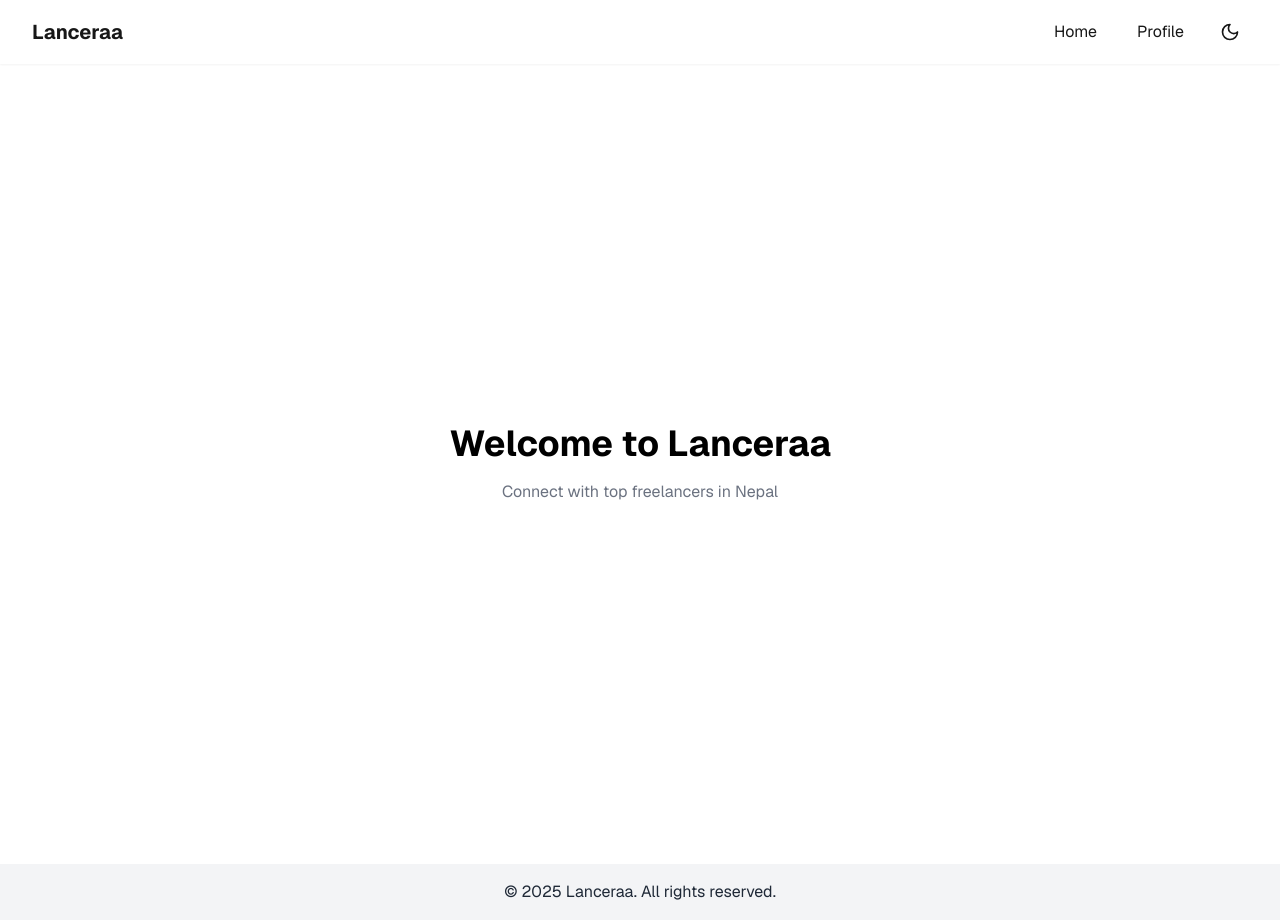
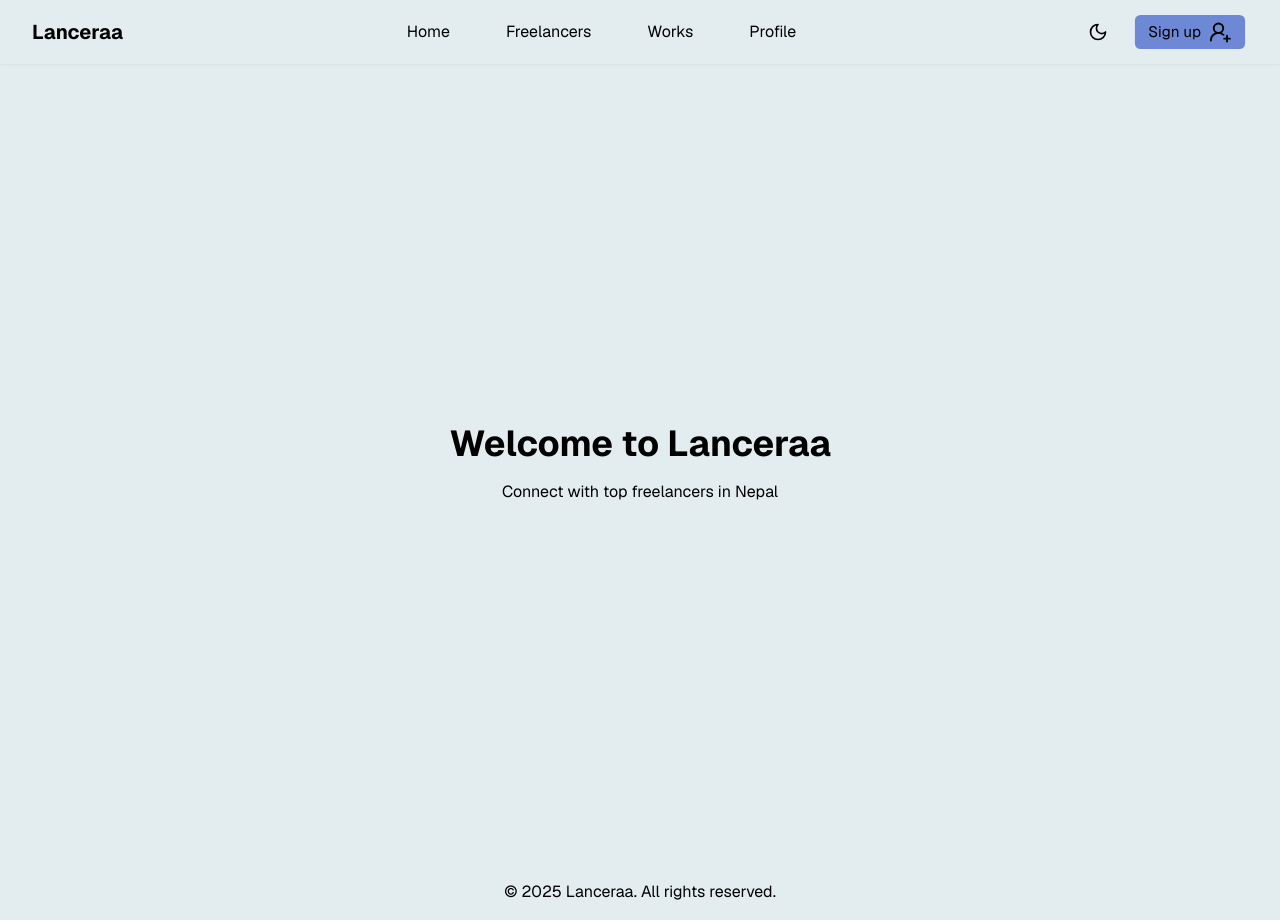
Before and after one commit to biplovgautam/lanceraa-frontend, a Next.js app: page / in a window 1280 px wide. Built offline with nearby package versions, Linux system fonts and the light colour scheme.

Commit message:
little changes in navbar and color variables

```diff
--- a/src/components/layout/Footer.tsx
+++ b/src/components/layout/Footer.tsx
@@ -6,7 +6,7 @@ export default function Footer() {
   const { theme } = useThemeContext();
 
   return (
-    <footer className="bg-[var(--secondary)] text-[var(--secondary-foreground)]">
+    <footer className="bg-[var(--background)] text-[var(--text)]">
       <div className="max-w-7xl mx-auto py-4 px-4 sm:px-6 lg:px-8">
         <div className="flex flex-col items-center space-y-2">
           <p className="text-center">
--- a/src/components/layout/TopNavbar.tsx
+++ b/src/components/layout/TopNavbar.tsx
@@ -1,35 +1,54 @@
 'use client'
 
 import Link from "next/link";
-import { Sun, Moon } from "lucide-react";
+import { Sun, Moon, UserRoundPlus } from "lucide-react";
 import { useThemeContext } from "@/components/theme-provider";
 
 export default function TopNavbar() {
   const { theme, toggleTheme } = useThemeContext();
 
   return (
-    <nav className="fixed top-0 left-0 right-0 bg-[var(--navbar)] text-[var(--navbar-foreground)] shadow-sm z-10">
+    <nav className="fixed top-0 left-0 right-0 bg-[var(--background)] text-[var(--text)] shadow-sm z-10">
       <div className="max-w-7xl mx-auto px-4 sm:px-6 lg:px-8">
         <div className="flex justify-between h-16 items-center">
-          <Link href="/" className="font-bold text-xl text-[var(--navbar-foreground)]">
+          {/* Logo */}
+          <Link href="/" className="font-bold text-xl text-[var(--text)]">
             Lanceraa
           </Link>
-          <div className="flex items-center space-x-4">
+
+          {/* Center Navigation Links */}
+          <div className="flex-1 flex justify-center items-center space-x-8">
             <Link
               href="/"
-              className="text-[var(--navbar-foreground)] hover:text-[var(--muted-foreground)] px-3 py-2 rounded-md"
+              className="text-[var(--text)] hover:text-[var(--accent)] px-3 py-2 rounded-md transition-colors duration-200"
             >
               Home
             </Link>
             <Link
+              href="/freelancers"
+              className="text-[var(--text)] hover:text-[var(--accent)] px-3 py-2 rounded-md transition-colors duration-200"
+            >
+              Freelancers
+            </Link>
+            <Link
+              href="/works"
+              className="text-[var(--text)] hover:text-[var(--accent)] px-3 py-2 rounded-md transition-colors duration-200"
+            >
+              Works
+            </Link>
+            <Link
               href="/profile"
-              className="text-[var(--navbar-foreground)] hover:text-[var(--muted-foreground)] px-3 py-2 rounded-md"
+              className="text-[var(--text)] hover:text-[var(--accent)] px-3 py-2 rounded-md transition-colors duration-200"
             >
               Profile
             </Link>
+          </div>
+
+          {/* Right Side Actions */}
+          <div className="flex items-center space-x-4">
             <button
               onClick={toggleTheme}
-              className="p-2 rounded-md hover:bg-[var(--accent)] text-[var(--navbar-foreground)]"
+              className="p-2 rounded-md hover:bg-[gray] text-[var(--text)] transition-colors duration-300"
               aria-label="Toggle theme"
             >
               {theme === 'dark' ? (
@@ -38,6 +57,16 @@ export default function TopNavbar() {
                 <Moon className="h-5 w-5" />
               )}
             </button>
+            <button
+              className="flex items-center space-x-2 bg-[var(--accent)] text-[var(--text)]
+              px-3.5 py-1.5 rounded-md transition-all duration-300 ease-in-out scale-95
+              hover:shadow-[0_0_15px_rgba(109,136,213,0.5)]
+              dark:hover:shadow-[0_0_15px_rgba(42,70,146,0.5)]
+              hover:scale-100 transform origin-center"
+            >
+              <span>Sign up</span>
+              <UserRoundPlus className="h-4.5 w-4.5" />
+            </button>
           </div>
         </div>
       </div>
--- a/src/styles/globals.css
+++ b/src/styles/globals.css
@@ -4,41 +4,21 @@
 
 @layer base {
   :root {
-    --background: 0 0% 100%;
-    --foreground: 0 0% 9%;
-    --primary: #2563eb;
-    --primary-foreground: #ffffff;
-    --secondary: #f3f4f6;
-    --secondary-foreground: #1f2937;
-    --muted: #f3f4f6;
-    --muted-foreground: #6b7280;
-    --accent: #f3f4f6;
-    --accent-foreground: #1f2937;
-    --card: #ffffff;
-    --card-foreground: #171717;
-    --border: #e5e7eb;
-    --input: #e5e7eb;
-    --navbar: #ffffff;
-    --navbar-foreground: #171717;
+    --text: #000000;
+    --background: #e3edef;
+    --nav-background: #e9eff1;
+    --primary: #45b5c9;
+    --secondary: #91b5de;
+    --accent: #6d88d5;
   }
 
   [data-theme='dark'] {
-    --background: 0 0% 4%;
-    --foreground: 0 0% 93%;
-    --primary: #3b82f6;
-    --primary-foreground: #ffffff;
-    --secondary: #1f2937;
-    --secondary-foreground: #f9fafb;
-    --muted: #1f2937;
-    --muted-foreground: #9ca3af;
-    --accent: #1f2937;
-    --accent-foreground: #f9fafb;
-    --card: #111827;
-    --card-foreground: #ededed;
-    --border: #374151;
-    --input: #374151;
-    --navbar: #111827;
-    --navbar-foreground: #ededed;
+    --text: #ffffff;
+    --background: #040e10;
+    --nav-background: #05161a;
+    --primary: #36a6ba;
+    --secondary: #21456e;
+    --accent: #2a4692;
   }
 }
 
@@ -54,7 +34,7 @@
 }
 
 body {
-  @apply bg-[var(--background)] text-[var(--foreground)];
+  @apply bg-[var(--background)] text-[var(--text)];
   font-family: var(--font-geist-sans), system-ui, sans-serif;
   overflow-y: scroll; /* Enable scrolling */
 }
```
